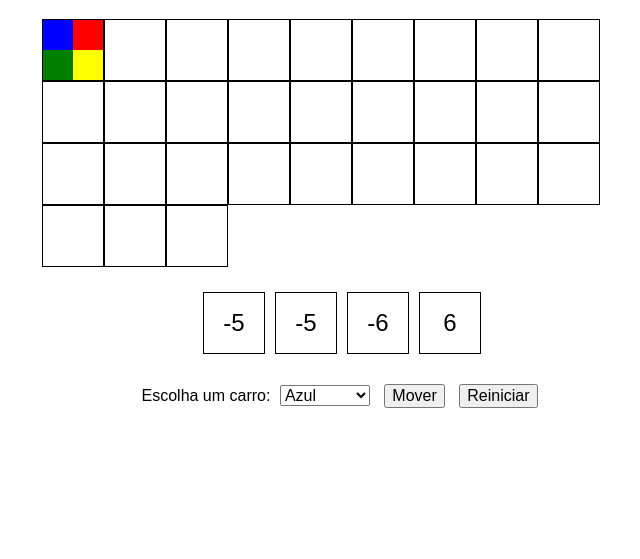
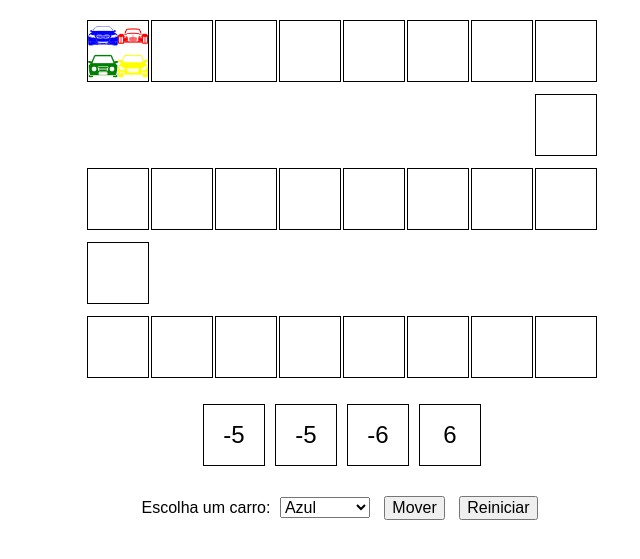
Before and after one commit to wilsongsf/race-cars, a plain HTML site: page cars.html in a window 1280 px wide. Shown: the part 61-620 px from the top of the page, without its empty margins (298-938 px from the left). Drawn offline with Linux system fonts and the light colour scheme.

Commit message:
Fix: staces and flux

```diff
--- a/cars.html
+++ b/cars.html
@@ -5,7 +5,25 @@
   <title>Corrida de Carros</title>
   <style>
     body { font-family: Arial, sans-serif; text-align: center; }
-    .tabuleiro { display: flex; flex-wrap: wrap; width: 600px; margin: 20px auto; }
+    .tabuleiro {
+      display: grid;
+      grid-template-rows: repeat(auto, auto);
+      gap: 10px;
+      width: max-content;
+      margin: 20px auto;
+    }
+    .linha {
+      display: flex;
+    }
+    .linha.vazia-esquerda {
+      justify-content: flex-start;
+    }
+    .linha.vazia-direita {
+      justify-content: flex-end;
+    }
+    .linha.reversa {
+      flex-direction: row-reverse;
+    }
     .casa {
       width: 60px;
       height: 60px;
@@ -13,15 +31,19 @@
       display: grid;
       grid-template-columns: 1fr 1fr;
       grid-template-rows: 1fr 1fr;
+      margin: 1px;
     }
     .carro {
       width: 100%;
       height: 100%;
+      background-size: contain;
+      background-repeat: no-repeat;
+      background-position: center;
     }
-    .azul { background-color: blue; }
-    .vermelho { background-color: red; }
-    .verde { background-color: green; }
-    .amarelo { background-color: yellow; }
+    .azul { background-image: url('car-blue.png'); }
+    .vermelho { background-image: url('car-red.png'); }
+    .verde { background-image: url('car-green.png'); }
+    .amarelo { background-image: url('car-yellow.png'); }
     .cartas, .controle { margin-top: 20px; }
     .carta {
       display: inline-block;
@@ -58,7 +80,9 @@
   <div id="mensagem" class="vencedor"></div>
 
   <script>
-    const totalCasas = 30;
+    const layout = [8, 1, 8, 1, 8];
+    const reversas = [false, false, true, false, false];
+    const totalCasas = layout.reduce((a, b) => a + b, 0);
     const cores = ['azul', 'vermelho', 'verde', 'amarelo'];
     const posicoes = {
       azul: 0,
@@ -71,18 +95,29 @@
     function criarTabuleiro() {
       const tabuleiro = document.getElementById('tabuleiro');
       tabuleiro.innerHTML = '';
-      for (let i = 0; i < totalCasas; i++) {
+      let casaIndex = 0;
+      layout.forEach((qtd, linhaIndex) => {
+        const linha = document.createElement('div');
+        linha.classList.add('linha');
+        if (reversas[linhaIndex]) linha.classList.add('reversa');
+        if (qtd === 1) {
+          linha.classList.add(linhaIndex % 4 === 1 ? 'vazia-direita' : 'vazia-esquerda');
+        }
+        for (let i = 0; i < qtd; i++) {
           const casa = document.createElement('div');
           casa.classList.add('casa');
-        casa.dataset.index = i;
+          casa.dataset.index = casaIndex;
           cores.forEach(cor => {
             const quadrante = document.createElement('div');
             quadrante.classList.add('carro');
-          if (posicoes[cor] === i) quadrante.classList.add(cor);
+            if (posicoes[cor] === casaIndex) quadrante.classList.add(cor);
             casa.appendChild(quadrante);
           });
-        tabuleiro.appendChild(casa);
+          linha.appendChild(casa);
+          casaIndex++;
         }
+        tabuleiro.appendChild(linha);
+      });
     }
 
     function gerarNumero() {
@@ -114,6 +149,14 @@
       });
     }
 
+    function atualizarCarta(index) {
+      const novoNumero = gerarNumero();
+      cartas[index] = novoNumero;
+      const cartaDivs = document.querySelectorAll('.carta');
+      cartaDivs[index].innerText = novoNumero;
+      cartaDivs[index].style.border = '1px solid black';
+    }
+
     function moverCarro() {
       if (cartaSelecionada === null) return alert("Selecione uma carta!");
       const cor = document.getElementById('carroSelecionado').value;
@@ -128,8 +171,8 @@
         document.getElementById('mensagem').innerText = `Carro ${cor.toUpperCase()} Venceu!`;
       }
 
+      atualizarCarta(cartaSelecionada);
       cartaSelecionada = null;
-      gerarCartas();
       criarTabuleiro();
     }
 
@@ -141,7 +184,6 @@
       criarTabuleiro();
     }
 
-    // Inicializa o jogo
     gerarCartas();
     criarTabuleiro();
   </script>
```
Lines whose indentation alone changed are shown as unchanged.
